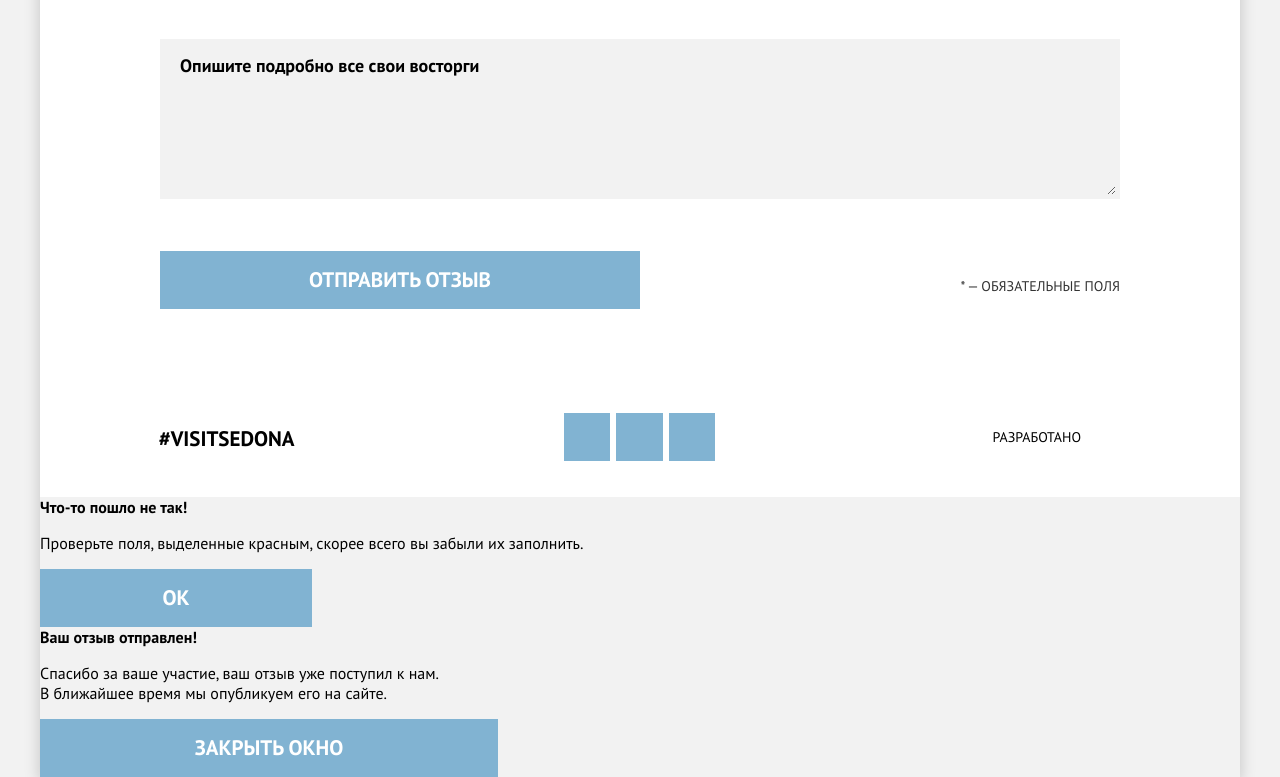
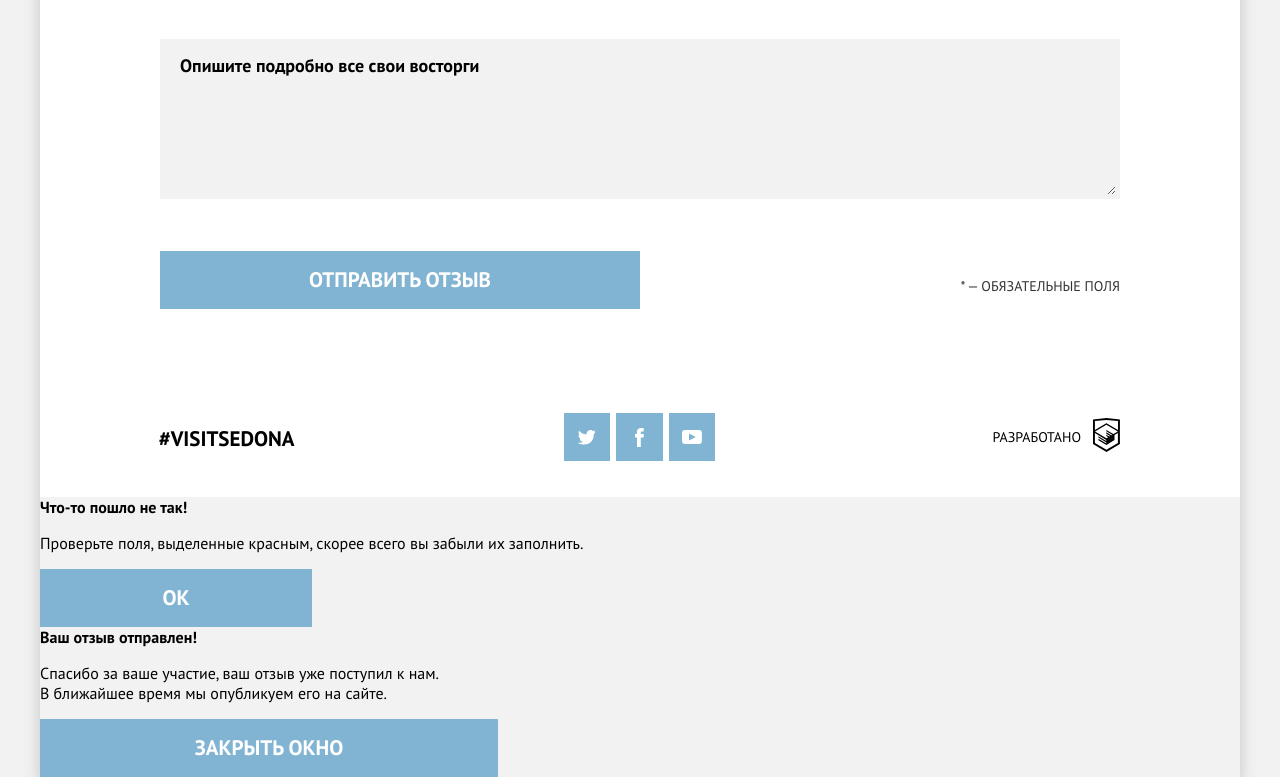
Before and after one commit to VladStashevski/1868089-sedona-24, a website: page source/form.html in a window 1280 px wide. Shown: the part 1872-2649 px from the top of the page. Drawn offline with nearby package versions, Linux system fonts and the light colour scheme; files that its build step writes are made by us from their sources.

Commit message:
Update form.html

```diff
--- a/source/form.html
+++ b/source/form.html
@@ -44,7 +44,7 @@
       </nav>
       <div class="page-header__intro page-header__intro--inner">
         <svg width="229" height="39">
-          <use xlink:href="img/sprite.svg#intro-sedona"></use>
+          <use xlink:href="img/sprite.svg#sedona"></use>
         </svg>
         <span class="visually-hidden">Добро пожаловать в&nbsp;Седону!</span>
       </div>
@@ -145,7 +145,7 @@
           <li class="socials__item">
             <a class="socials__link socials__link--twitter" href="https://twitter.com/htmlacademy_ru">
               <svg width="18" height="15">
-                <use xlink:href="img/sprite.svg#logo-twitter"></use>
+                <use xlink:href="img/sprite.svg#twitter"></use>
               </svg>
               <span class="visually-hidden">Наш твиттер</span>
             </a>
@@ -153,7 +153,7 @@
           <li class="socials__item">
             <a class="socials__link socials__link--facebook" href="https://www.facebook.com/htmlacademy">
               <svg width="9" height="19">
-                <use xlink:href="img/sprite.svg#logo-facebook"></use>
+                <use xlink:href="img/sprite.svg#facebook"></use>
               </svg>
               <span class="visually-hidden">Наш фейсбук</span>
             </a>
@@ -161,7 +161,7 @@
           <li class="socials__item">
             <a class="socials__link socials__link--youtube" href="https://www.youtube.com/c/HTMLAcademyRUS">
               <svg width="20" height="14">
-                <use xlink:href="img/sprite.svg#logo-youtube"></use>
+                <use xlink:href="img/sprite.svg#youtube"></use>
               </svg>
               <span class="visually-hidden">Наш ютуб-канал</span>
             </a>
@@ -172,7 +172,7 @@
         <b class="designers__title">Разработано</b>
         <a class="designers__link designers__link--htmlacademy" href="https://htmlacademy.ru/intensive/adaptive">
           <svg width="27" height="35">
-            <use xlink:href="img/sprite.svg#logo-htmlacademy"></use>
+            <use xlink:href="img/sprite.svg#htmlacademy"></use>
           </svg>
           <span class="visually-hidden">HTML&nbsp;Academy</span>
         </a>
```
